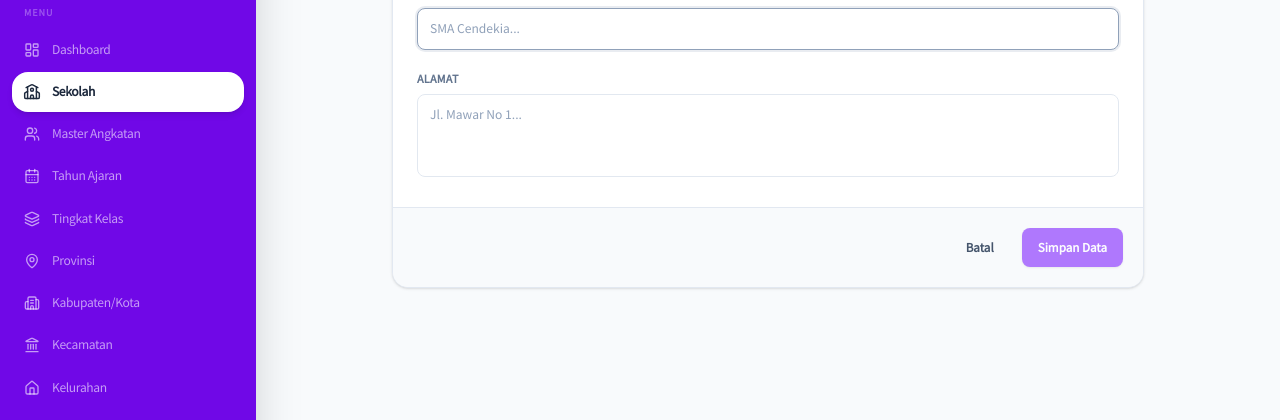
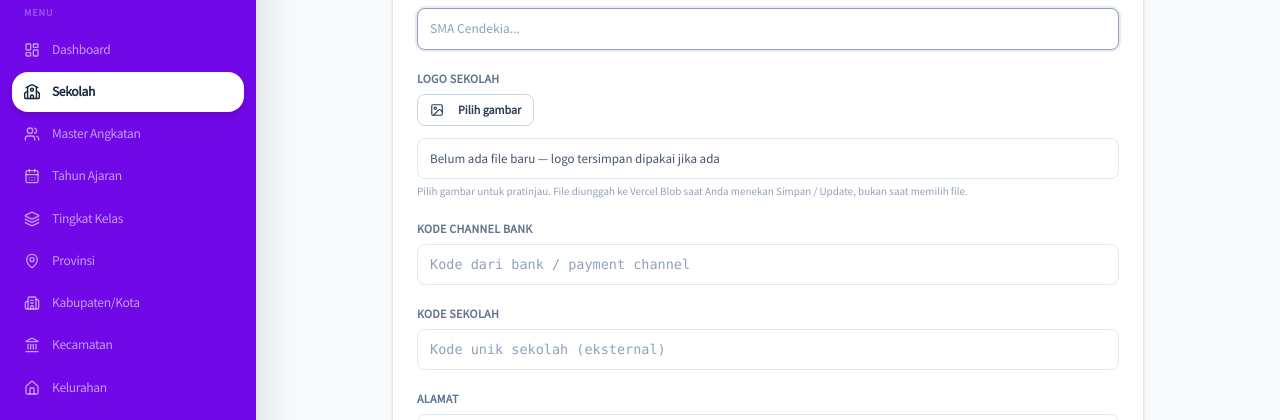
Before and after one commit to dev-ijf/kreativa_erp, a Next.js app: page /master/schools/add in a window 1280 px wide. Shown: the part 201-621 px from the top of the page. Built offline with nearby package versions, Linux system fonts and the light colour scheme; no server answers.

Commit message:
fix: additional field schools

```diff
--- a/app/(superadmin)/master/schools/[id]/page.tsx
+++ b/app/(superadmin)/master/schools/[id]/page.tsx
@@ -6,12 +6,22 @@ import { Field, Input, Textarea, Button } from '@/components/ui/FormFields';
 import { ArrowLeft } from 'lucide-react';
 import Link from 'next/link';
 import { use } from 'react';
+import { toast } from 'sonner';
+import { SchoolLogoFormField } from '@/components/master/SchoolLogoFormField';
+import { uploadPublicBlob } from '@/lib/blob-upload';
 
 export default function EditSchoolPage({ params }: { params: Promise<{ id: string }> }) {
   const router = useRouter();
   const { id } = use(params);
 
-  const [form, setForm] = useState({ name: '', address: '' });
+  const [form, setForm] = useState({
+    name: '',
+    address: '',
+    bankChannelCode: '',
+    schoolCode: '',
+    schoolLogoUrl: '' as string,
+  });
+  const [pendingLogo, setPendingLogo] = useState<File | null>(null);
   const [saving, setSaving] = useState(false);
   const [loading, setLoading] = useState(true);
 
@@ -20,7 +30,14 @@ export default function EditSchoolPage({ params }: { params: Promise<{ id: strin
       .then(r => r.json())
       .then(d => {
         const item = d.find((s: any) => String(s.id) === id);
-        if (item) setForm({ name: item.name, address: item.address || '' });
+        if (item)
+          setForm({
+            name: item.name,
+            address: item.address || '',
+            bankChannelCode: item.bank_channel_code || '',
+            schoolCode: item.school_code || '',
+            schoolLogoUrl: item.school_logo_url || '',
+          });
         setLoading(false);
       });
   }, [id]);
@@ -28,13 +45,33 @@ export default function EditSchoolPage({ params }: { params: Promise<{ id: strin
   const handleSave = async (e: React.FormEvent) => {
     e.preventDefault();
     setSaving(true);
-    await fetch(`/api/master/schools/${id}`, {
-      method: 'PUT',
-      headers: { 'Content-Type': 'application/json' },
-      body: JSON.stringify(form)
-    });
-    setSaving(false);
-    router.push('/master/schools');
+    try {
+      let schoolLogoUrl: string | null = form.schoolLogoUrl.trim() || null;
+      if (pendingLogo) {
+        schoolLogoUrl = await uploadPublicBlob(pendingLogo, `schools/${id}/logo`);
+      }
+      const res = await fetch(`/api/master/schools/${id}`, {
+        method: 'PUT',
+        headers: { 'Content-Type': 'application/json' },
+        body: JSON.stringify({
+          name: form.name,
+          address: form.address,
+          bankChannelCode: form.bankChannelCode,
+          schoolCode: form.schoolCode,
+          schoolLogoUrl,
+        }),
+      });
+      if (!res.ok) {
+        const j = await res.json().catch(() => ({}));
+        throw new Error((j as { error?: string }).error || 'Gagal menyimpan');
+      }
+      toast.success('Data sekolah diperbarui');
+      router.push('/master/schools');
+    } catch (err) {
+      toast.error(err instanceof Error ? err.message : 'Gagal menyimpan');
+    } finally {
+      setSaving(false);
+    }
   };
 
   if (loading) return <div className="p-10 text-center text-slate-400">Loading...</div>;
@@ -56,6 +93,26 @@ export default function EditSchoolPage({ params }: { params: Promise<{ id: strin
           <Field label="Nama Sekolah" required>
             <Input value={form.name} onChange={e => setForm(f => ({ ...f, name: e.target.value }))} autoFocus />
           </Field>
+          <SchoolLogoFormField
+            existingUrl={form.schoolLogoUrl || null}
+            pendingFile={pendingLogo}
+            onPendingFileChange={setPendingLogo}
+            disabled={saving}
+          />
+          <Field label="Kode channel bank">
+            <Input
+              value={form.bankChannelCode}
+              onChange={(e) => setForm((f) => ({ ...f, bankChannelCode: e.target.value }))}
+              className="font-mono text-sm"
+            />
+          </Field>
+          <Field label="Kode sekolah">
+            <Input
+              value={form.schoolCode}
+              onChange={(e) => setForm((f) => ({ ...f, schoolCode: e.target.value }))}
+              className="font-mono text-sm"
+            />
+          </Field>
           <Field label="Alamat">
             <Textarea value={form.address} onChange={e => setForm(f => ({ ...f, address: e.target.value }))} />
           </Field>
--- a/app/(superadmin)/master/schools/add/page.tsx
+++ b/app/(superadmin)/master/schools/add/page.tsx
@@ -5,22 +5,43 @@ import { useRouter } from 'next/navigation';
 import { Field, Input, Textarea, Button } from '@/components/ui/FormFields';
 import { ArrowLeft } from 'lucide-react';
 import Link from 'next/link';
+import { toast } from 'sonner';
+import { SchoolLogoFormField } from '@/components/master/SchoolLogoFormField';
+import { uploadPublicBlob } from '@/lib/blob-upload';
 
 export default function AddSchoolPage() {
   const router = useRouter();
-  const [form, setForm] = useState({ name: '', address: '' });
+  const [form, setForm] = useState({ name: '', address: '', bankChannelCode: '', schoolCode: '' });
+  const [pendingLogo, setPendingLogo] = useState<File | null>(null);
   const [saving, setSaving] = useState(false);
 
   const handleSave = async (e: React.FormEvent) => {
     e.preventDefault();
     setSaving(true);
-    await fetch('/api/master/schools', {
-      method: 'POST',
-      headers: { 'Content-Type': 'application/json' },
-      body: JSON.stringify(form)
-    });
-    setSaving(false);
-    router.push('/master/schools');
+    try {
+      let schoolLogoUrl: string | null = null;
+      if (pendingLogo) {
+        schoolLogoUrl = await uploadPublicBlob(pendingLogo, 'schools/new/logo');
+      }
+      const res = await fetch('/api/master/schools', {
+        method: 'POST',
+        headers: { 'Content-Type': 'application/json' },
+        body: JSON.stringify({
+          ...form,
+          schoolLogoUrl,
+        }),
+      });
+      if (!res.ok) {
+        const j = await res.json().catch(() => ({}));
+        throw new Error((j as { error?: string }).error || 'Gagal menyimpan');
+      }
+      toast.success('Sekolah ditambahkan');
+      router.push('/master/schools');
+    } catch (err) {
+      toast.error(err instanceof Error ? err.message : 'Gagal menyimpan');
+    } finally {
+      setSaving(false);
+    }
   };
 
   return (
@@ -40,6 +61,28 @@ export default function AddSchoolPage() {
           <Field label="Nama Sekolah" required>
             <Input value={form.name} onChange={e => setForm(f => ({ ...f, name: e.target.value }))} placeholder="SMA Cendekia..." autoFocus />
           </Field>
+          <SchoolLogoFormField
+            existingUrl={null}
+            pendingFile={pendingLogo}
+            onPendingFileChange={setPendingLogo}
+            disabled={saving}
+          />
+          <Field label="Kode channel bank">
+            <Input
+              value={form.bankChannelCode}
+              onChange={(e) => setForm((f) => ({ ...f, bankChannelCode: e.target.value }))}
+              placeholder="Kode dari bank / payment channel"
+              className="font-mono text-sm"
+            />
+          </Field>
+          <Field label="Kode sekolah">
+            <Input
+              value={form.schoolCode}
+              onChange={(e) => setForm((f) => ({ ...f, schoolCode: e.target.value }))}
+              placeholder="Kode unik sekolah (eksternal)"
+              className="font-mono text-sm"
+            />
+          </Field>
           <Field label="Alamat">
             <Textarea value={form.address} onChange={e => setForm(f => ({ ...f, address: e.target.value }))} placeholder="Jl. Mawar No 1..." />
           </Field>
--- a/app/(superadmin)/master/schools/page.tsx
+++ b/app/(superadmin)/master/schools/page.tsx
@@ -12,6 +12,8 @@ interface School {
   id: number;
   name: string;
   address: string;
+  bank_channel_code: string | null;
+  school_code: string | null;
   created_at: string;
   [key: string]: any;
 }
@@ -55,6 +57,18 @@ export default function SchoolsPage() {
   const columns = [
     { key: 'id', label: 'ID', sortable: true, className: 'w-16 text-slate-400 font-mono text-xs' },
     { key: 'name', label: 'Nama Sekolah', sortable: true },
+    {
+      key: 'bank_channel_code',
+      label: 'Kode channel bank',
+      sortable: true,
+      render: (r: School) => <span className="text-slate-600 font-mono text-xs">{r.bank_channel_code || '–'}</span>,
+    },
+    {
+      key: 'school_code',
+      label: 'Kode sekolah',
+      sortable: true,
+      render: (r: School) => <span className="text-slate-600 font-mono text-xs">{r.school_code || '–'}</span>,
+    },
     { key: 'address', label: 'Alamat', render: (r: School) => <span className="text-slate-500">{r.address || '–'}</span> },
     {
       key: 'actions', label: 'Aksi', className: 'text-right',
--- a/app/api/master/schools/[id]/route.ts
+++ b/app/api/master/schools/[id]/route.ts
@@ -3,8 +3,18 @@ import sql from '@/lib/db';
 
 export async function PUT(req: NextRequest, { params }: { params: Promise<{ id: string }> }) {
   const { id } = await params;
-  const { name, address } = await req.json();
-  const [row] = await sql`UPDATE core_schools SET name=${name}, address=${address} WHERE id=${Number(id)} RETURNING *`;
+  const { name, address, bankChannelCode, schoolCode, schoolLogoUrl } = await req.json();
+  const [row] = await sql`
+    UPDATE core_schools
+    SET
+      name = ${name},
+      address = ${address},
+      bank_channel_code = ${bankChannelCode ?? null},
+      school_code = ${schoolCode ?? null},
+      school_logo_url = ${schoolLogoUrl ?? null}
+    WHERE id = ${Number(id)}
+    RETURNING *
+  `;
   return NextResponse.json(row);
 }
 
--- a/app/api/master/schools/route.ts
+++ b/app/api/master/schools/route.ts
@@ -7,7 +7,17 @@ export async function GET() {
 }
 
 export async function POST(req: NextRequest) {
-  const { name, address } = await req.json();
-  const [row] = await sql`INSERT INTO core_schools (name, address) VALUES (${name}, ${address}) RETURNING *`;
+  const { name, address, bankChannelCode, schoolCode, schoolLogoUrl } = await req.json();
+  const [row] = await sql`
+    INSERT INTO core_schools (name, address, bank_channel_code, school_code, school_logo_url)
+    VALUES (
+      ${name},
+      ${address},
+      ${bankChannelCode ?? null},
+      ${schoolCode ?? null},
+      ${schoolLogoUrl ?? null}
+    )
+    RETURNING *
+  `;
   return NextResponse.json(row, { status: 201 });
 }
--- /dev/null
+++ b/components/master/SchoolLogoFormField.tsx
@@ -0,0 +1,107 @@
+'use client';
+
+import { useEffect, useRef, useState } from 'react';
+import { Field, Button, Input } from '@/components/ui/FormFields';
+import { ImageIcon, X } from 'lucide-react';
+
+type Props = {
+  /** URL logo yang sudah tersimpan (blob, absolut, atau path `/…`). */
+  existingUrl: string | null;
+  /** File yang dipilih user; upload ke Blob dilakukan di parent saat submit. */
+  pendingFile: File | null;
+  onPendingFileChange: (file: File | null) => void;
+  disabled?: boolean;
+};
+
+export function SchoolLogoFormField({
+  existingUrl,
+  pendingFile,
+  onPendingFileChange,
+  disabled,
+}: Props) {
+  const inputRef = useRef<HTMLInputElement>(null);
+  const [objectUrl, setObjectUrl] = useState<string | null>(null);
+
+  useEffect(() => {
+    if (!pendingFile) {
+      setObjectUrl(null);
+      return;
+    }
+    const u = URL.createObjectURL(pendingFile);
+    setObjectUrl(u);
+    return () => URL.revokeObjectURL(u);
+  }, [pendingFile]);
+
+  const previewSrc = objectUrl || (pendingFile ? null : existingUrl || null);
+  const showPreview = Boolean(previewSrc);
+
+  return (
+    <Field
+      label="Logo sekolah"
+      hint="Pilih gambar untuk pratinjau. File diunggah ke Vercel Blob saat Anda menekan Simpan / Update, bukan saat memilih file."
+    >
+      <div className="space-y-3">
+        <div className="flex flex-wrap items-center gap-2">
+          <input
+            ref={inputRef}
+            type="file"
+            className="hidden"
+            accept="image/jpeg,image/png,image/webp,image/gif"
+            disabled={disabled}
+            aria-label="Pilih logo sekolah"
+            onChange={(e) => {
+              const f = e.target.files?.[0] ?? null;
+              onPendingFileChange(f);
+              e.target.value = '';
+            }}
+          />
+          <Button
+            type="button"
+            variant="outline"
+            size="sm"
+            disabled={disabled}
+            onClick={() => inputRef.current?.click()}
+          >
+            <ImageIcon size={14} className="mr-1.5" />
+            {pendingFile ? 'Ganti gambar' : 'Pilih gambar'}
+          </Button>
+          {pendingFile && (
+            <Button
+              type="button"
+              variant="ghost"
+              size="sm"
+              className="text-slate-600"
+              disabled={disabled}
+              onClick={() => onPendingFileChange(null)}
+            >
+              <X size={14} className="mr-1" />
+              Batal pilihan
+            </Button>
+          )}
+        </div>
+
+        <Input
+          readOnly
+          value={pendingFile ? pendingFile.name : 'Belum ada file baru — logo tersimpan dipakai jika ada'}
+          className="bg-slate-50 text-slate-600 text-[13px]"
+          tabIndex={-1}
+          aria-label="Nama file yang dipilih"
+        />
+
+        {showPreview && (
+          <div className="rounded-xl border border-slate-200 bg-slate-50 p-3 inline-block max-w-full">
+            <p className="text-[11px] font-semibold text-slate-500 uppercase tracking-wide mb-2">
+              {pendingFile ? 'Pratinjau (belum diunggah)' : 'Logo saat ini'}
+            </p>
+            {/* eslint-disable-next-line @next/next/no-img-element */}
+            <img
+              src={previewSrc!}
+              alt={pendingFile ? `Pratinjau ${pendingFile.name}` : 'Logo sekolah'}
+              className="max-h-40 max-w-full rounded-lg object-contain border border-white shadow-sm"
+            />
+          </div>
+        )}
+      </div>
+    </Field>
+  );
+}
--- /dev/null
+++ b/lib/blob-upload.ts
@@ -0,0 +1,15 @@
+/**
+ * Unggah file ke Vercel Blob lewat route internal [`/api/upload/blob`](../app/api/upload/blob/route.ts).
+ * Butuh `BLOB_READ_WRITE_TOKEN` di environment.
+ */
+export async function uploadPublicBlob(file: File, prefix: string): Promise<string> {
+  const normalized = prefix.replace(/^\/+/, '').replace(/\/+$/, '') || 'uploads';
+  const fd = new FormData();
+  fd.append('file', file);
+  fd.append('prefix', normalized);
+  const res = await fetch('/api/upload/blob', { method: 'POST', body: fd });
+  const data = (await res.json()) as { url?: string; error?: string };
+  if (!res.ok) throw new Error(data.error || 'Gagal mengunggah file');
+  if (!data.url) throw new Error('Respons upload tidak valid');
+  return data.url;
+}
--- a/scripts/migrations/meta/_journal.json
+++ b/scripts/migrations/meta/_journal.json
@@ -92,6 +92,13 @@
       "when": 1775900000000,
       "tag": "0015_tuition_product_tariffs_min_payment",
       "breakpoints": true
+    },
+    {
+      "idx": 13,
+      "version": "7",
+      "when": 1776000000000,
+      "tag": "0017_core_schools_bank_channel_school_code",
+      "breakpoints": true
     }
   ]
 }
--- a/scripts/schema.ts
+++ b/scripts/schema.ts
@@ -41,6 +41,8 @@ export const coreSchools = pgTable('core_schools', {
   name: varchar('name', { length: 100 }).notNull(),
   address: text('address'),
   schoolLogoUrl: text('school_logo_url'),
+  bankChannelCode: varchar('bank_channel_code', { length: 100 }),
+  schoolCode: varchar('school_code', { length: 100 }),
   createdAt: timestamp('created_at').defaultNow(),
 });
 
```
Also changed, not shown: 1 other file (tests, documents, lock files or other folders).
